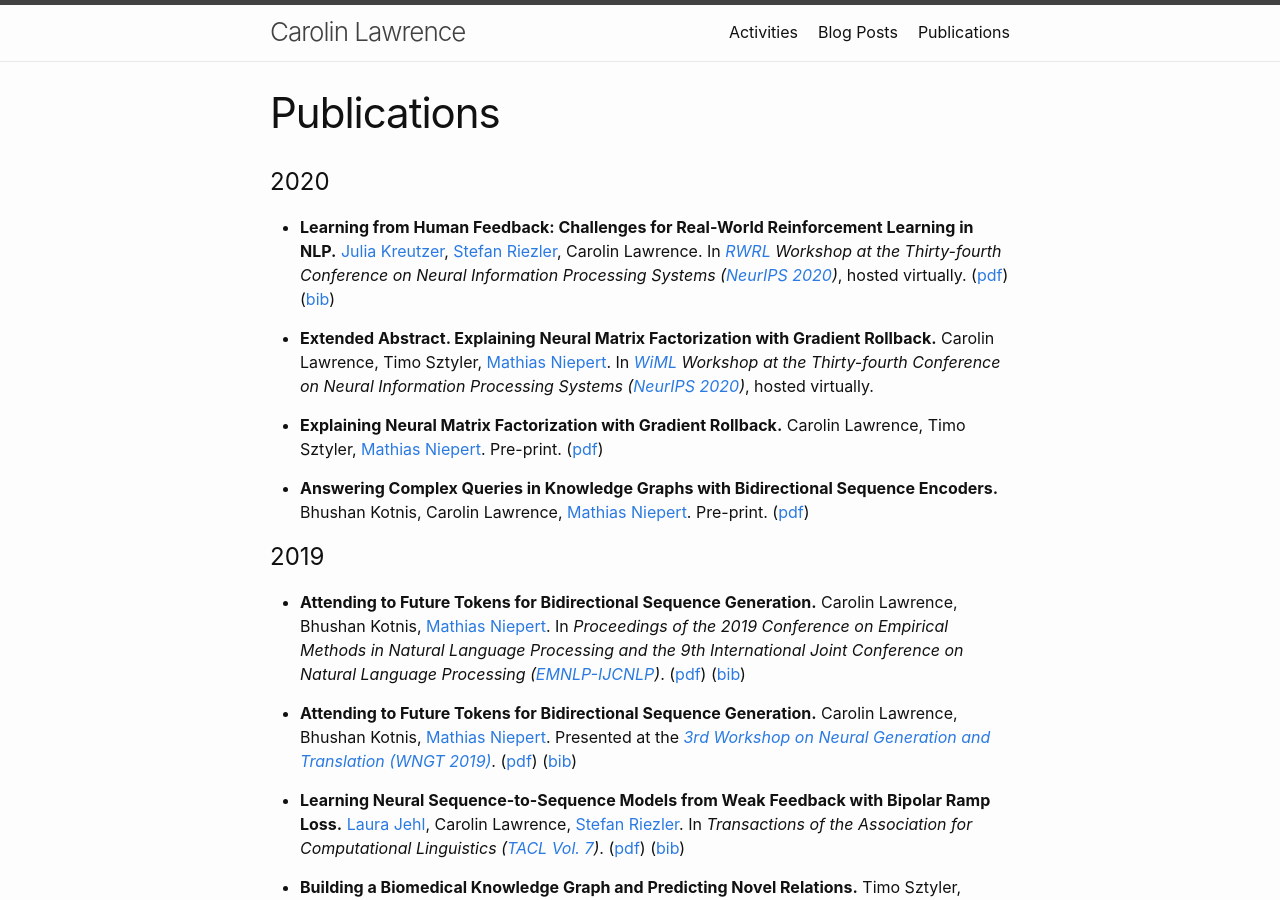
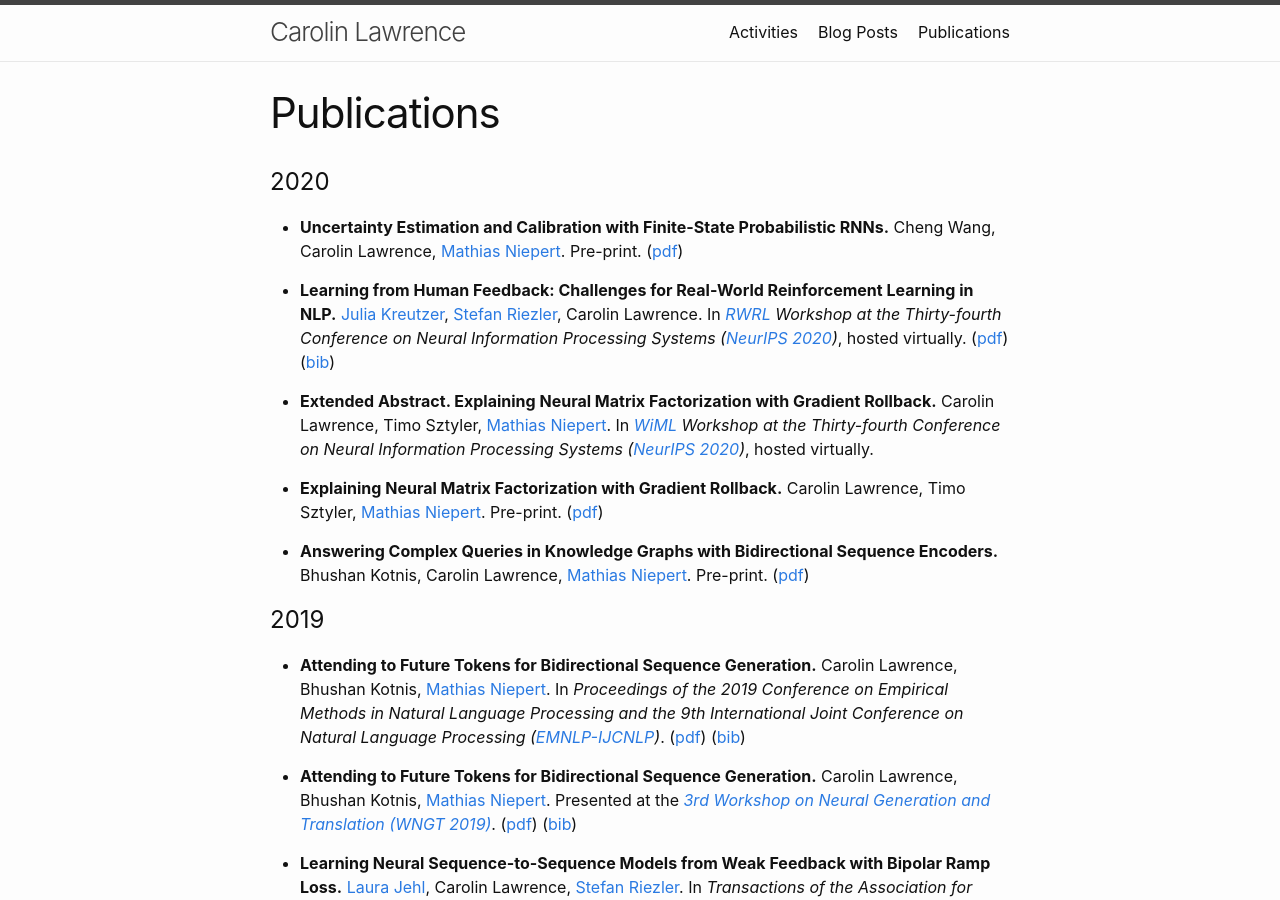
Before and after one commit to carolinlawrence/carolinlawrence.github.io, a Jekyll site: the page built from publications.markdown, in a window 1280 px wide and 900 px high. Built offline with Jekyll 4.4.1, drawn with Linux system fonts in a browser that asks for light colours.

Commit message:
Update publications.markdown

```diff
--- a/publications.markdown
+++ b/publications.markdown
@@ -6,6 +6,7 @@ layout: page
 
 # 2020
 <ul>
+<p><li><b>Uncertainty Estimation and Calibration with Finite-State Probabilistic RNNs.</b> Cheng Wang, Carolin Lawrence, <a href='http://www.matlog.net'>Mathias Niepert</a>. Pre-print. (<a href="https://arxiv.org/abs/2011.12010">pdf</a>)</li></p>
 <p><li><b>Learning from Human Feedback: Challenges for Real-World Reinforcement Learning in NLP.</b> <a href="https://research.google/people/JuliaKreutzer/">Julia Kreutzer</a>, <a href='http://www.cl.uni-heidelberg.de/~riezler/'>Stefan Riezler</a>, Carolin Lawrence. In <i><a href="https://sites.google.com/view/neurips2020rwrl">RWRL</a> Workshop at the Thirty-fourth Conference on Neural Information Processing Systems (<a href="https://nips.cc/Conferences/2020">NeurIPS 2020</a>)</i>, hosted virtually. (<a href="https://arxiv.org/abs/2011.02511">pdf</a>) (<a href="/bib/KreutzerETAL20.txt">bib</a>)</li></p>
 <p><li><b>Extended Abstract. Explaining Neural Matrix Factorization with Gradient Rollback.</b> Carolin Lawrence, Timo Sztyler, <a href='http://www.matlog.net'>Mathias Niepert</a>. In <i><a href="https://wimlworkshop.org/neurips2020/">WiML</a> Workshop at the Thirty-fourth Conference on Neural Information Processing Systems (<a href="https://nips.cc/Conferences/2020">NeurIPS 2020</a>)</i>, hosted virtually.</li></p>
 <p><li><b>Explaining Neural Matrix Factorization with Gradient Rollback.</b> Carolin Lawrence, Timo Sztyler, <a href='http://www.matlog.net'>Mathias Niepert</a>. Pre-print. (<a href="https://arxiv.org/abs/2010.05516">pdf</a>)</li></p>
```
